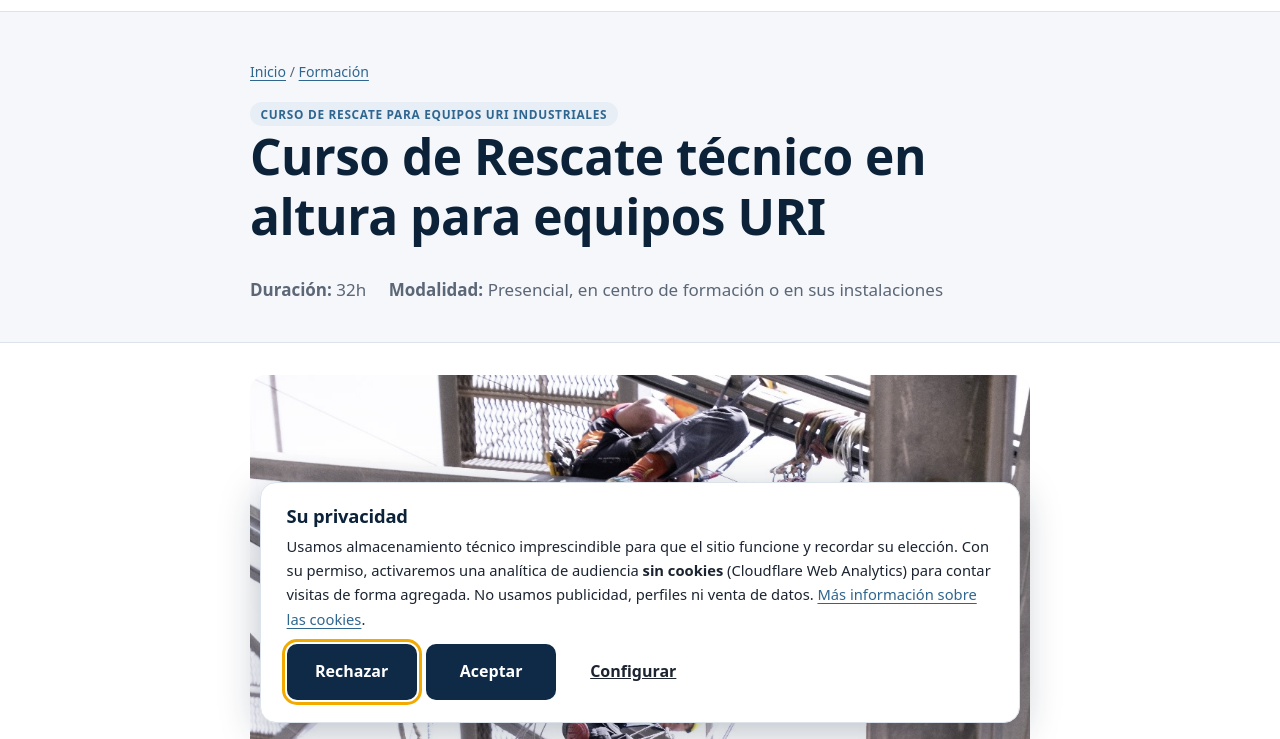
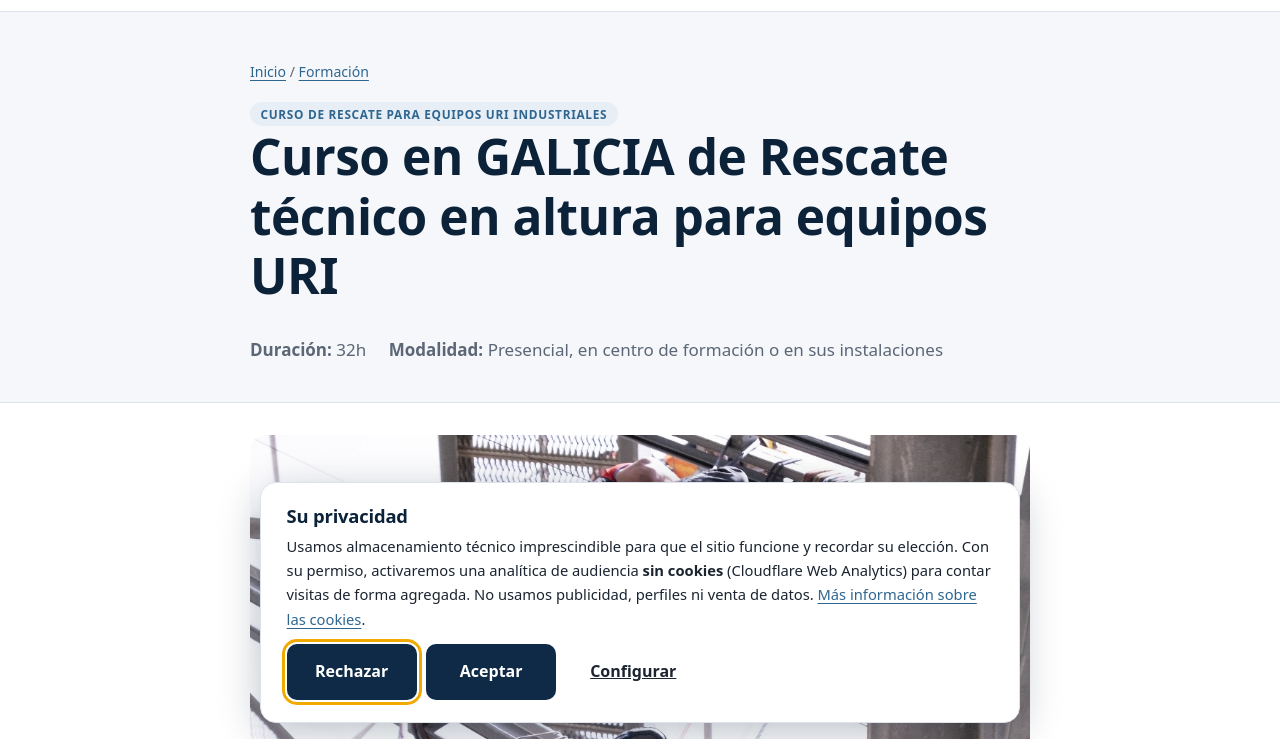
Before and after one commit to Jhonbedoyaestevan/industryproject-web, an Eleventy site: page src/content/formacion/rescate-tecnico.md in a window 1280 px wide. Shown: the part 61-800 px from the top of the page. Built offline with nearby package versions, Linux system fonts and the light colour scheme; Eleventy itself is replaced by a stand-in of ours; files that its build step writes are made by us from their sources.

Commit message:
contenido(Curso): actualizar «rescate-tecnico»

```diff
--- a/src/content/formacion/rescate-tecnico.md
+++ b/src/content/formacion/rescate-tecnico.md
@@ -1,5 +1,5 @@
 ---
-title: "Curso de Rescate técnico en altura para equipos URI "
+title: "Curso en GALICIA de Rescate técnico en altura para equipos URI "
 orden: 5
 draft: false
 categoria: "Curso de Rescate para equipos URI Industriales "
```
